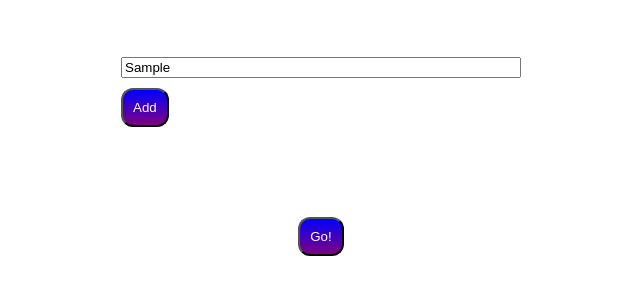
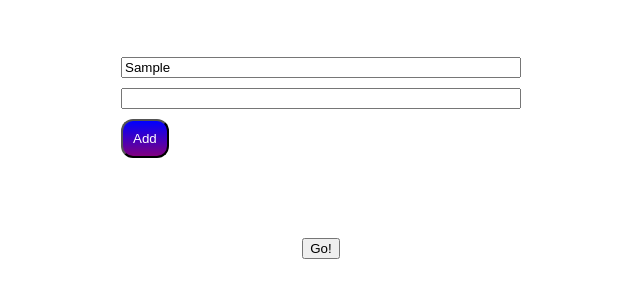
Before and after one commit to Karinskin/help-me-choose, a plain HTML site: page index.html in a window 1280 px wide. Both pictures are taken after typing "Sample" into the empty fields and a click on the button "Add". Shown: the part 451-748 px from the top of the page, without its empty margins (319-959 px from the left). Drawn offline with nearby package versions, Linux system fonts and the light colour scheme.

Commit message:
jquery on input field

```diff
--- a/index.html
+++ b/index.html
@@ -14,7 +14,20 @@
       </div>
       <button class="addOption">Add</button>
     </div>
-    <button class="addOption">Go!</button>
+    <div class="resultSection"></div>
+    <button>Go!</button>
+    <script src="https://code.jquery.com/jquery-3.3.1.min.js"></script>
+    <script>
+    $(function() {
+      $('.resultSection').hide()
+
+      var add_option = function() {
+        $('.inputs').append('<input></input>')
+      }
+
+      $('.addOption').click(add_option)
+    })
+    </script>
   </body>
 
 </html>
```
